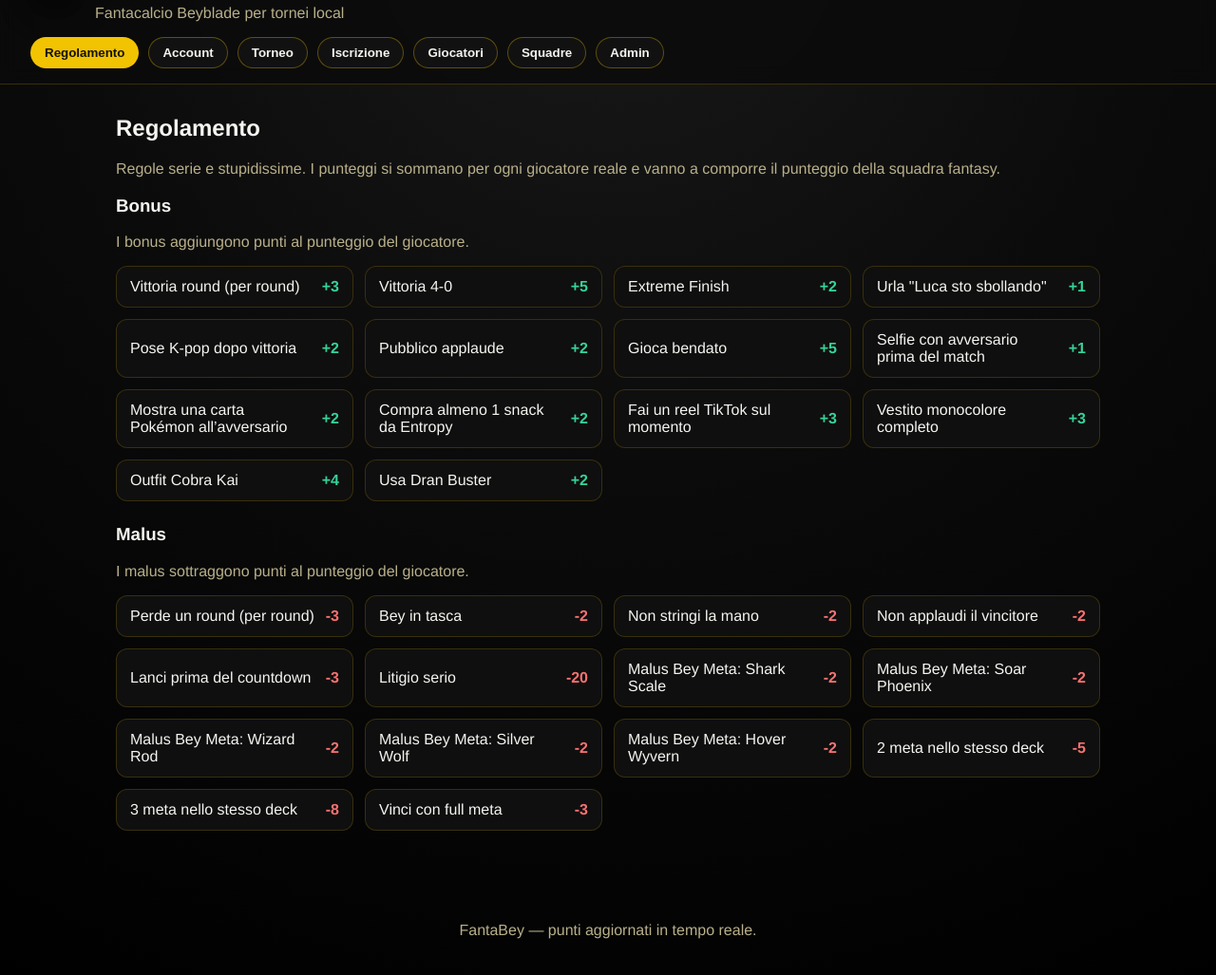
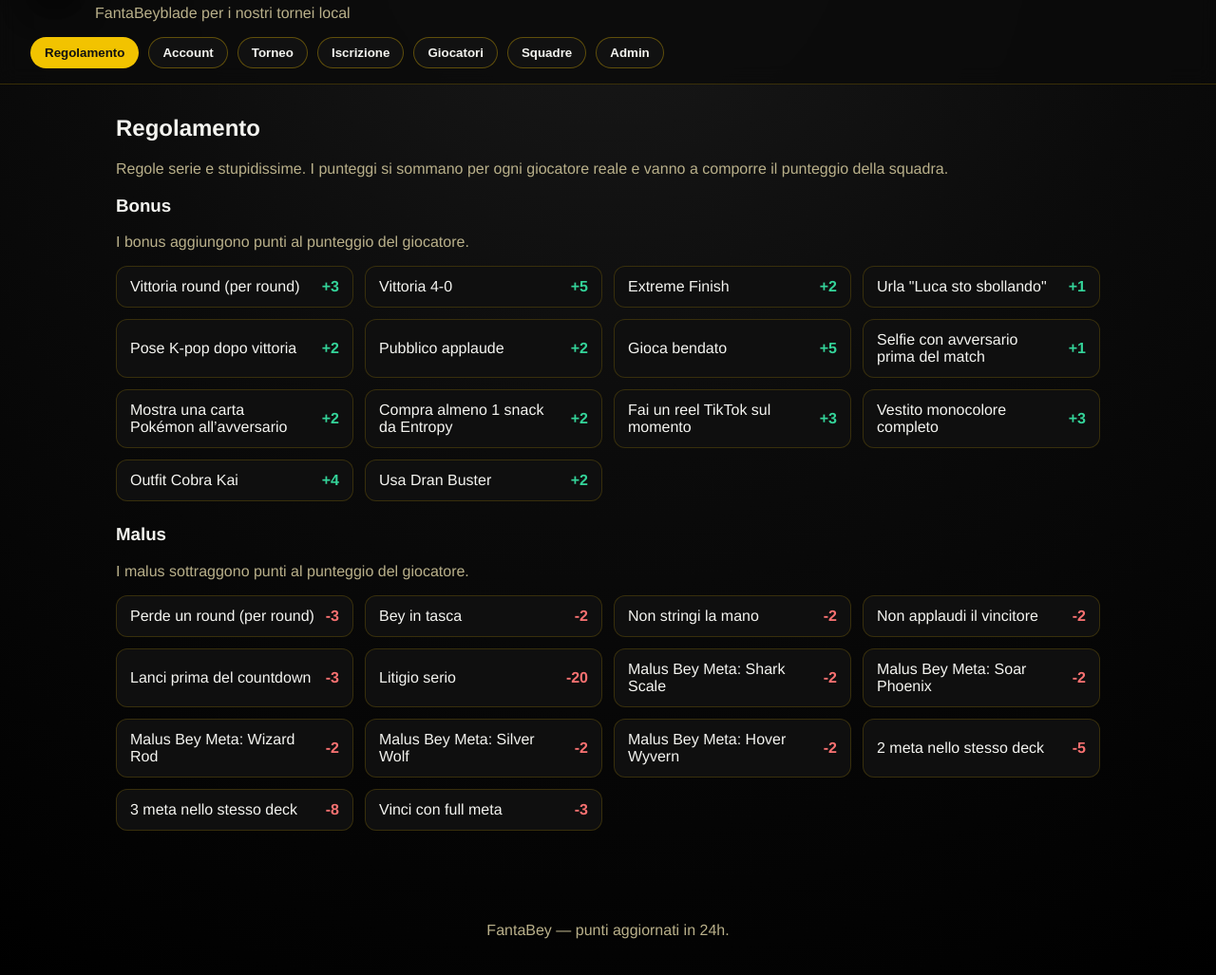
Before and after one commit to farinellafarinella/fantabey, a plain HTML site: page index.html in a window 1280 px wide. Shown: the part 99-1126 px from the top of the page at 95% size. Drawn offline with Linux system fonts and the light colour scheme; no server answers.

Commit message:
Update index.html

```diff
--- a/index.html
+++ b/index.html
@@ -12,7 +12,7 @@
       <div class="logo">FB</div>
       <div>
         <h1>FantaBey</h1>
-        <p class="subtitle">Fantacalcio Beyblade per tornei local</p>
+        <p class="subtitle">FantaBeyblade per i nostri tornei local</p>
       </div>
     </div>
     <div class="header-user" id="header-user"></div>
@@ -30,7 +30,7 @@
   <main class="container">
     <section class="view" id="view-regole">
       <h2>Regolamento</h2>
-      <p class="muted">Regole serie e stupidissime. I punteggi si sommano per ogni giocatore reale e vanno a comporre il punteggio della squadra fantasy.</p>
+      <p class="muted">Regole serie e stupidissime. I punteggi si sommano per ogni giocatore reale e vanno a comporre il punteggio della squadra.</p>
       <div class="rules-block">
         <h3>Bonus</h3>
         <p class="muted">I bonus aggiungono punti al punteggio del giocatore.</p>
@@ -117,7 +117,7 @@
     <section class="view" id="view-iscrizione" hidden>
       <h2>Iscrizione</h2>
       <div class="card">
-        <h3>Registrati come giocatore</h3>
+        <h3>Registrati come giocatore giocante </h3>
         <form id="competitor-form">
           <label>
             Seleziona torneo
@@ -233,7 +233,7 @@
   </main>
 
   <footer class="site-footer">
-    <p>FantaBey — punti aggiornati in tempo reale.</p>
+    <p>FantaBey — punti aggiornati in 24h.</p>
   </footer>
 
   <script type="module" src="app.js"></script>
```
